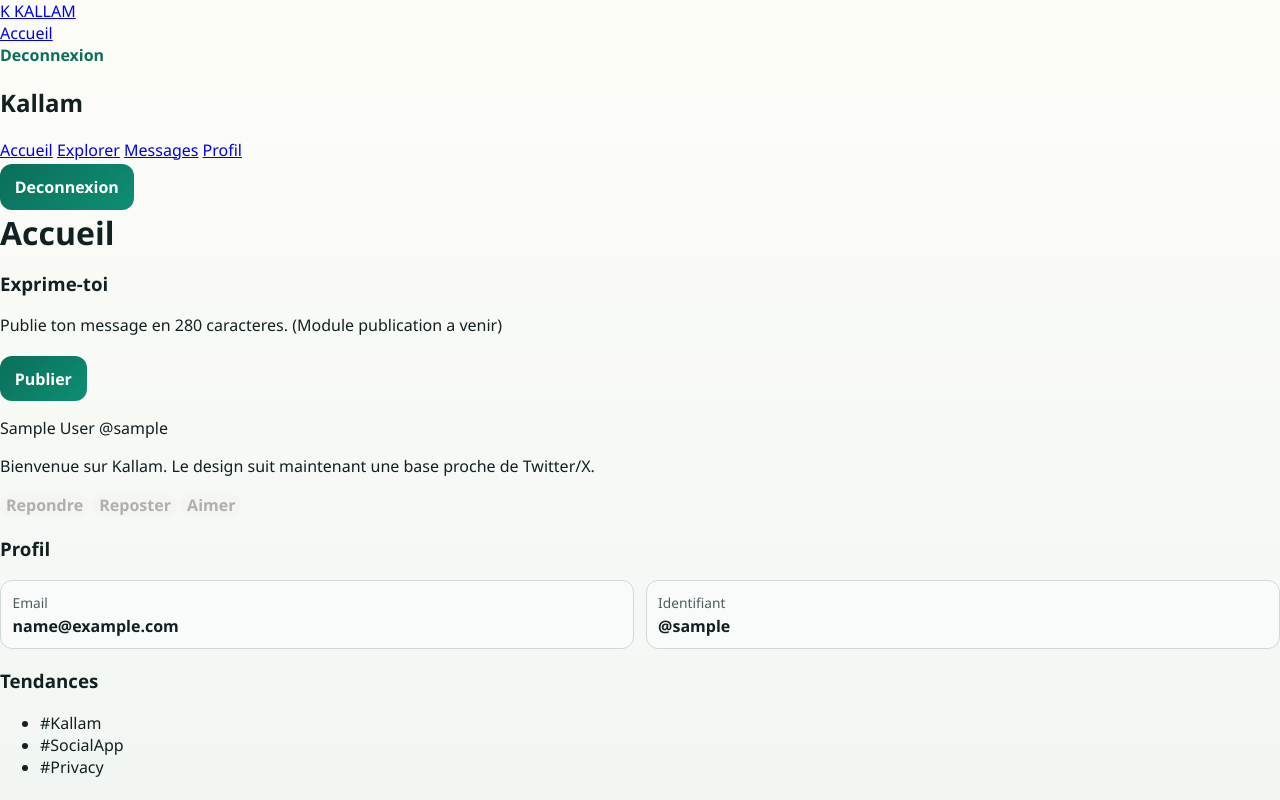
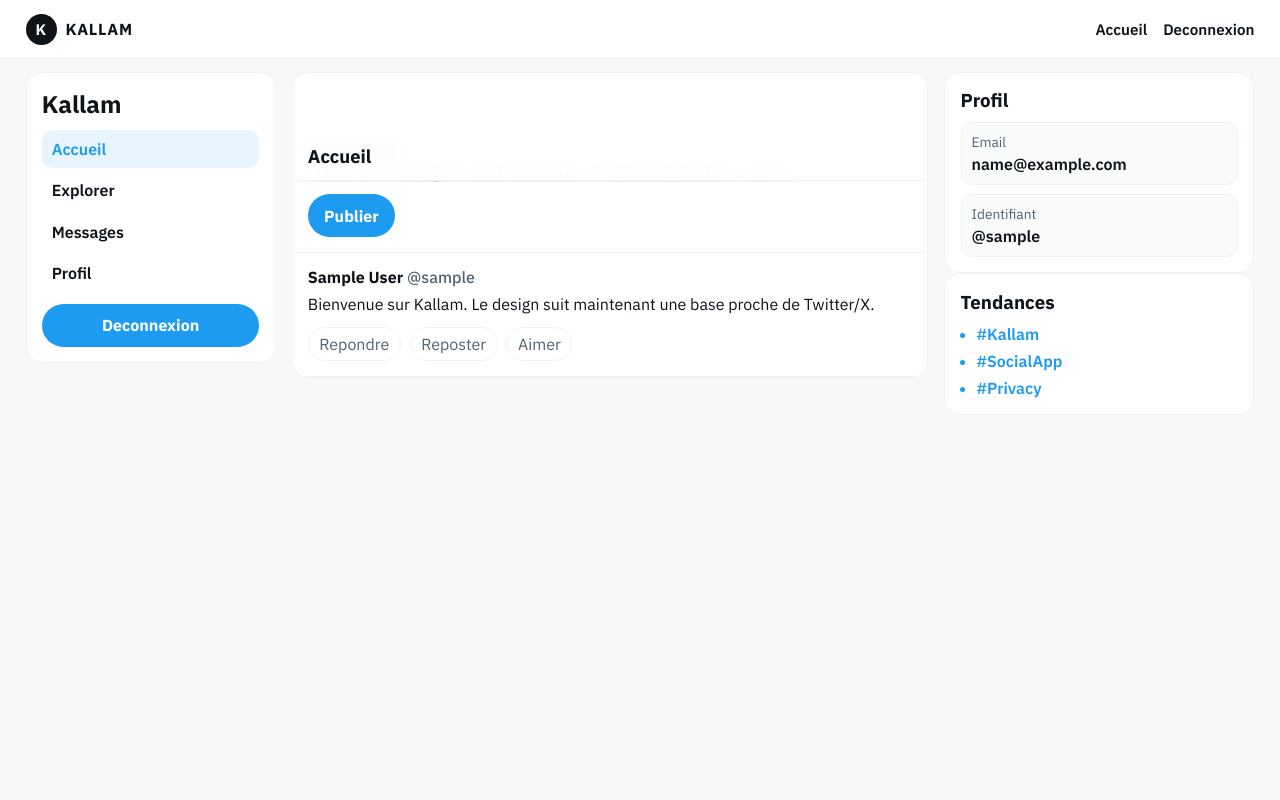
Before and after one commit to yugmerabtene/kallam, a Django app: page / in a window 1280 px wide. Run offline with Django 5.2, Linux system fonts and the light colour scheme; the visitor is signed in with stand-in values (Sample User, id 1).

Commit message:
feat(ui): implement X-inspired visual theme and responsive rails

```diff
--- a/accounts/static/accounts/styles.css
+++ b/accounts/static/accounts/styles.css
@@ -1,14 +1,14 @@
 :root {
   color-scheme: light;
-  --bg: #f7f8f2;
-  --surface: #ffffff;
-  --text: #122022;
-  --muted: #4f5c5f;
-  --line: #cfd7d9;
-  --primary: #0b6e5a;
-  --primary-strong: #075445;
-  --danger: #b42318;
-  --shadow: 0 18px 45px rgba(11, 30, 34, 0.12);
+  --x-bg: #f7f9f9;
+  --x-surface: #ffffff;
+  --x-text: #0f1419;
+  --x-muted: #536471;
+  --x-line: #eff3f4;
+  --x-blue: #1d9bf0;
+  --x-blue-strong: #1a8cd8;
+  --x-dark: #0f1419;
+  --x-danger: #b91c1c;
 }
 
 *,
@@ -18,141 +18,200 @@
 }
 
 body {
+  margin: 0;
   min-height: 100vh;
-  margin: 0;
-  color: var(--text);
-  background: linear-gradient(180deg, #fdfdf8 0%, #f2f6f3 100%);
-  font-family: "Source Sans 3", "Segoe UI", sans-serif;
+  background: var(--x-bg);
+  color: var(--x-text);
+  font-family: "IBM Plex Sans", "Segoe UI", sans-serif;
 }
 
-.bg-orb {
-  position: fixed;
-  z-index: -1;
-  filter: blur(35px);
-  opacity: 0.35;
-  border-radius: 999px;
+.site-header {
+  position: sticky;
+  top: 0;
+  z-index: 20;
+  border-bottom: 1px solid var(--x-line);
+  background: rgba(255, 255, 255, 0.9);
+  backdrop-filter: blur(10px);
 }
 
-.bg-orb-a {
-  width: 280px;
-  height: 280px;
-  background: #8cd8c5;
-  top: -60px;
-  right: 5vw;
+.site-header-inner {
+  width: min(1240px, 96vw);
+  margin: 0 auto;
+  height: 58px;
+  display: flex;
+  align-items: center;
+  justify-content: space-between;
+  gap: 0.8rem;
 }
 
-.bg-orb-b {
-  width: 330px;
-  height: 330px;
-  background: #e4d49b;
-  left: -120px;
-  bottom: -90px;
-}
-
-.topbar {
-  max-width: 980px;
-  margin: 0 auto;
-  padding: 1rem 1.1rem;
-  display: flex;
-  justify-content: space-between;
-  align-items: center;
-  gap: 1rem;
-}
-
-.brand {
+.site-logo {
   display: inline-flex;
   align-items: center;
   gap: 0.55rem;
   text-decoration: none;
-  color: var(--text);
-  font-family: "Space Grotesk", "Segoe UI", sans-serif;
+  color: var(--x-text);
   font-weight: 700;
-  letter-spacing: 0.08em;
+  letter-spacing: 0.04em;
 }
 
-.brand-mark {
-  width: 30px;
-  height: 30px;
+.site-logo-mark {
+  width: 31px;
+  height: 31px;
   display: grid;
   place-items: center;
-  border-radius: 9px;
+  border-radius: 999px;
+  background: var(--x-dark);
   color: #fff;
-  background: linear-gradient(140deg, #0b6e5a, #14937a);
-  box-shadow: 0 6px 16px rgba(11, 110, 90, 0.35);
+  font-size: 0.95rem;
 }
 
-.topbar-nav {
+.site-nav {
   display: inline-flex;
   align-items: center;
   gap: 1rem;
 }
 
-.topbar-nav a,
+.site-nav a,
 .link-button {
+  color: var(--x-dark);
   text-decoration: none;
-  color: var(--primary);
+  font-size: 0.95rem;
   font-weight: 600;
-  border: none;
+  border: 0;
   background: transparent;
+  cursor: pointer;
   padding: 0;
-  cursor: pointer;
 }
 
-.topbar-nav a:hover,
+.site-nav a:hover,
 .link-button:hover {
-  color: var(--primary-strong);
+  color: var(--x-blue);
 }
 
-.cta-link {
-  padding: 0.4rem 0.7rem;
-  border-radius: 9px;
-  border: 1px solid #93c9bd;
-  background: rgba(255, 255, 255, 0.7);
+.site-nav-cta {
+  border: 1px solid #d9e6f0;
+  border-radius: 999px;
+  padding: 0.34rem 0.78rem !important;
 }
 
 .inline-form {
   margin: 0;
 }
 
-.page {
-  width: min(560px, 92vw);
-  margin: 1.2rem auto 3rem;
+.site-main {
+  width: min(1240px, 96vw);
+  margin: 0.8rem auto 2rem;
 }
 
-.auth-card,
-.dashboard-card {
-  background: rgba(255, 255, 255, 0.94);
-  border: 1px solid rgba(186, 205, 210, 0.9);
-  border-radius: 20px;
-  box-shadow: var(--shadow);
-  padding: 1.4rem;
-  animation: fade-up 0.28s ease-out;
+.messages {
+  list-style: none;
+  margin: 0 0 0.8rem;
+  padding: 0;
+}
+
+.messages li {
+  background: #e8f5fe;
+  border: 1px solid #d2e9fa;
+  color: #0a4a73;
+  border-radius: 12px;
+  padding: 0.62rem 0.74rem;
+  margin-bottom: 0.45rem;
+}
+
+.messages li.success {
+  background: #ebf8f1;
+  border-color: #c7ead7;
+  color: #106b40;
+}
+
+.messages li.info {
+  background: #edf2ff;
+  border-color: #d7e0ff;
+  color: #2742a1;
+}
+
+.auth-shell {
+  min-height: calc(100vh - 150px);
+  display: grid;
+  grid-template-columns: 1.08fr minmax(360px, 470px);
+  gap: 1.4rem;
+  align-items: stretch;
+}
+
+.auth-hero {
+  border-radius: 18px;
+  border: 1px solid var(--x-line);
+  background: radial-gradient(circle at 20% 20%, #21303c 0%, #0f1419 55%, #081018 100%);
+  color: #fff;
+  padding: clamp(1.3rem, 2.8vw, 2.1rem);
+  display: flex;
+  flex-direction: column;
+  justify-content: center;
+  gap: 0.9rem;
+}
+
+.auth-hero-mark {
+  width: 56px;
+  height: 56px;
+  border-radius: 999px;
+  display: grid;
+  place-items: center;
+  background: #fff;
+  color: #0f1419;
+  font-size: 1.25rem;
+  font-weight: 700;
+}
+
+.auth-hero-kicker {
+  margin: 0;
+  text-transform: uppercase;
+  letter-spacing: 0.11em;
+  font-size: 0.78rem;
+  font-weight: 600;
+  color: #b3c7d9;
+}
+
+.auth-hero h1 {
+  margin: 0;
+  font-size: clamp(1.8rem, 4.6vw, 2.9rem);
+  line-height: 1.12;
+}
+
+.auth-hero-text {
+  margin: 0;
+  max-width: 58ch;
+  color: #d9e4ed;
+}
+
+.auth-card {
+  border-radius: 18px;
+  border: 1px solid var(--x-line);
+  background: var(--x-surface);
+  padding: 1.25rem;
 }
 
 .eyebrow {
   margin: 0;
-  font-size: 0.78rem;
-  letter-spacing: 0.1em;
+  color: var(--x-blue);
   text-transform: uppercase;
-  color: #4e6e67;
+  letter-spacing: 0.08em;
+  font-size: 0.75rem;
   font-weight: 700;
 }
 
-h1 {
+.auth-card h2 {
   margin: 0.35rem 0 0.2rem;
-  font-family: "Space Grotesk", "Segoe UI", sans-serif;
-  font-size: clamp(1.4rem, 3.4vw, 2rem);
-  line-height: 1.15;
+  font-size: 1.6rem;
 }
 
 .lead {
   margin: 0 0 1rem;
-  color: var(--muted);
+  color: var(--x-muted);
 }
 
 .form-grid {
   display: grid;
-  gap: 0.95rem;
+  gap: 0.85rem;
 }
 
 .field {
@@ -160,122 +219,224 @@ h1 {
   gap: 0.3rem;
 }
 
+.field-double {
+  grid-template-columns: repeat(2, minmax(0, 1fr));
+  gap: 0.7rem;
+}
+
 label {
   font-weight: 600;
-  color: #1f3235;
+  color: #2f3a42;
 }
 
 .form-input {
   width: 100%;
-  border: 1px solid var(--line);
-  border-radius: 12px;
+  border: 1px solid #ced7de;
+  border-radius: 10px;
   background: #fff;
+  color: var(--x-text);
   font: inherit;
-  padding: 0.72rem 0.86rem;
-  transition: border-color 0.15s ease, box-shadow 0.15s ease;
+  padding: 0.72rem 0.78rem;
+  transition: border-color 0.12s ease, box-shadow 0.12s ease;
 }
 
 .form-input:focus {
-  outline: none;
-  border-color: #6ca89d;
-  box-shadow: 0 0 0 3px rgba(11, 110, 90, 0.15);
+  outline: 0;
+  border-color: var(--x-blue);
+  box-shadow: 0 0 0 3px rgba(29, 155, 240, 0.18);
 }
 
 .input-inline {
   display: grid;
   grid-template-columns: 1fr auto;
   align-items: center;
-  gap: 0.5rem;
+  gap: 0.45rem;
 }
 
 button {
-  border: none;
-  border-radius: 12px;
   font: inherit;
-  font-weight: 600;
+  border: 0;
+  border-radius: 999px;
   cursor: pointer;
 }
 
 button.primary {
-  margin-top: 0.2rem;
+  padding: 0.72rem 1.02rem;
   color: #fff;
-  background: linear-gradient(140deg, #0b6e5a, #0d8f74);
-  padding: 0.74rem 0.92rem;
+  background: var(--x-blue);
+  font-weight: 700;
 }
 
 button.primary:hover {
-  background: linear-gradient(140deg, #095947, #0b7c64);
+  background: var(--x-blue-strong);
 }
 
 button.secondary {
-  color: #fff;
-  background: #304548;
-  padding: 0.68rem 0.82rem;
+  padding: 0.68rem 0.88rem;
+  color: #0f1419;
+  background: #e8eef2;
+  font-weight: 600;
 }
 
 .auth-footer {
-  margin: 1rem 0 0;
+  margin: 0.9rem 0 0;
 }
 
 .muted {
-  color: var(--muted);
+  color: var(--x-muted);
 }
 
 .error {
-  color: var(--danger);
+  color: var(--x-danger);
   font-size: 0.9rem;
 }
 
 .error-box {
-  border-radius: 10px;
-  border: 1px solid #f4a8a8;
-  color: var(--danger);
+  border-radius: 11px;
+  border: 1px solid #f4b5b5;
   background: #fff5f5;
-  padding: 0.6rem 0.72rem;
+  color: var(--x-danger);
+  padding: 0.62rem 0.7rem;
 }
 
-.messages {
-  list-style: none;
-  margin: 0 0 0.9rem;
-  padding: 0;
+.app-shell {
+  display: grid;
+  grid-template-columns: 250px minmax(0, 1fr) 310px;
+  gap: 1rem;
+  align-items: start;
 }
 
-.messages li {
-  border-radius: 11px;
-  border: 1px solid #bdd8cf;
-  background: #f2fbf7;
-  padding: 0.58rem 0.72rem;
-  margin-bottom: 0.55rem;
+.left-rail,
+.timeline,
+.right-rail {
+  min-width: 0;
 }
 
-.messages li.info {
-  border-color: #c7d2fe;
-  background: #eef2ff;
+.rail-card {
+  border: 1px solid var(--x-line);
+  border-radius: 16px;
+  background: var(--x-surface);
+  padding: 0.95rem;
 }
 
-.messages li.success {
-  border-color: #9fd4b8;
-  background: #eefaf2;
+.left-rail .rail-card {
+  position: sticky;
+  top: 74px;
+}
+
+.rail-card h2,
+.rail-card h3 {
+  margin: 0 0 0.65rem;
+}
+
+.rail-nav {
+  display: grid;
+  gap: 0.2rem;
+  margin-bottom: 0.75rem;
+}
+
+.rail-nav a {
+  display: block;
+  text-decoration: none;
+  color: var(--x-text);
+  padding: 0.56rem 0.62rem;
+  border-radius: 10px;
+  font-weight: 600;
+}
+
+.rail-nav a:hover,
+.rail-nav a.active {
+  background: #e8f5fe;
+  color: var(--x-blue);
+}
+
+.rail-button {
+  width: 100%;
+}
+
+.timeline {
+  border-radius: 16px;
+  border: 1px solid var(--x-line);
+  background: var(--x-surface);
+  overflow: hidden;
+}
+
+.timeline-header {
+  position: sticky;
+  top: 58px;
+  z-index: 5;
+  background: rgba(255, 255, 255, 0.92);
+  backdrop-filter: blur(8px);
+  border-bottom: 1px solid var(--x-line);
+  padding: 0.8rem 0.95rem;
+}
+
+.timeline-header h1 {
+  margin: 0;
+  font-size: 1.15rem;
+}
+
+.composer,
+.tweet-card {
+  padding: 0.9rem 0.95rem;
+  border-bottom: 1px solid var(--x-line);
+}
+
+.composer h3 {
+  margin: 0 0 0.28rem;
+  font-size: 1rem;
+}
+
+.composer p {
+  margin: 0 0 0.75rem;
+  color: var(--x-muted);
+}
+
+.tweet-author {
+  margin: 0;
+  font-weight: 700;
+}
+
+.tweet-author span {
+  color: var(--x-muted);
+  font-weight: 500;
+}
+
+.tweet-text {
+  margin: 0.35rem 0 0.7rem;
+  line-height: 1.45;
+}
+
+.tweet-actions {
+  display: flex;
+  gap: 0.55rem;
+}
+
+.tweet-actions button {
+  border: 1px solid var(--x-line);
+  background: #fff;
+  color: var(--x-muted);
+  padding: 0.38rem 0.66rem;
+  border-radius: 999px;
 }
 
 .meta-grid {
-  margin: 1.2rem 0 0;
+  margin: 0;
   padding: 0;
   display: grid;
-  grid-template-columns: repeat(2, minmax(0, 1fr));
-  gap: 0.7rem;
+  gap: 0.55rem;
 }
 
 .meta-item {
-  border-radius: 12px;
-  border: 1px solid var(--line);
-  background: #f8fbf9;
-  padding: 0.72rem;
+  border-radius: 11px;
+  border: 1px solid var(--x-line);
+  background: #f9fbfb;
+  padding: 0.62rem;
 }
 
 .meta-item dt {
+  color: var(--x-muted);
   font-size: 0.86rem;
-  color: var(--muted);
 }
 
 .meta-item dd {
@@ -283,35 +444,84 @@ button.secondary {
   font-weight: 600;
 }
 
-@media (max-width: 640px) {
-  .topbar {
-    padding-top: 0.9rem;
-    flex-wrap: wrap;
+.trends {
+  margin: 0;
+  padding-left: 1rem;
+  display: grid;
+  gap: 0.45rem;
+  color: var(--x-blue);
+  font-weight: 600;
+}
+
+@media (max-width: 1080px) {
+  .app-shell {
+    grid-template-columns: 220px minmax(0, 1fr);
   }
 
-  .topbar-nav {
-    width: 100%;
-    justify-content: flex-end;
-  }
-
-  .auth-card,
-  .dashboard-card {
-    padding: 1.1rem;
-    border-radius: 16px;
-  }
-
-  .meta-grid {
-    grid-template-columns: 1fr;
+  .right-rail {
+    display: none;
   }
 }
 
-@keyframes fade-up {
-  from {
-    opacity: 0;
-    transform: translateY(8px);
+@media (max-width: 900px) {
+  .auth-shell {
+    grid-template-columns: 1fr;
+    min-height: auto;
   }
-  to {
-    opacity: 1;
-    transform: translateY(0);
+
+  .auth-hero {
+    min-height: 240px;
+  }
+
+  .app-shell {
+    grid-template-columns: 1fr;
+  }
+
+  .left-rail .rail-card {
+    position: static;
+  }
+
+  .rail-nav {
+    grid-template-columns: repeat(4, minmax(0, 1fr));
+    margin-bottom: 0.65rem;
   }
 }
+
+@media (max-width: 640px) {
+  .site-header-inner {
+    width: min(96vw, 640px);
+  }
+
+  .site-nav {
+    gap: 0.7rem;
+  }
+
+  .site-nav a,
+  .link-button {
+    font-size: 0.9rem;
+  }
+
+  .site-main {
+    width: 96vw;
+  }
+
+  .field-double {
+    grid-template-columns: 1fr;
+  }
+
+  .auth-card {
+    padding: 1rem;
+  }
+
+  .auth-hero {
+    padding: 1rem;
+  }
+
+  .rail-nav {
+    grid-template-columns: repeat(2, minmax(0, 1fr));
+  }
+
+  .timeline-header {
+    top: 58px;
+  }
+}
```
